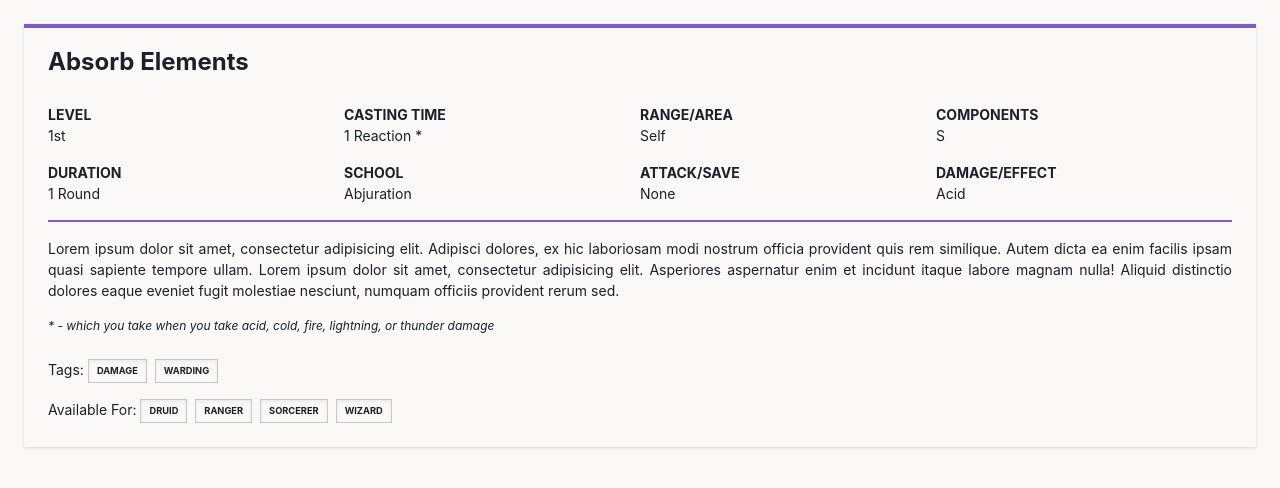
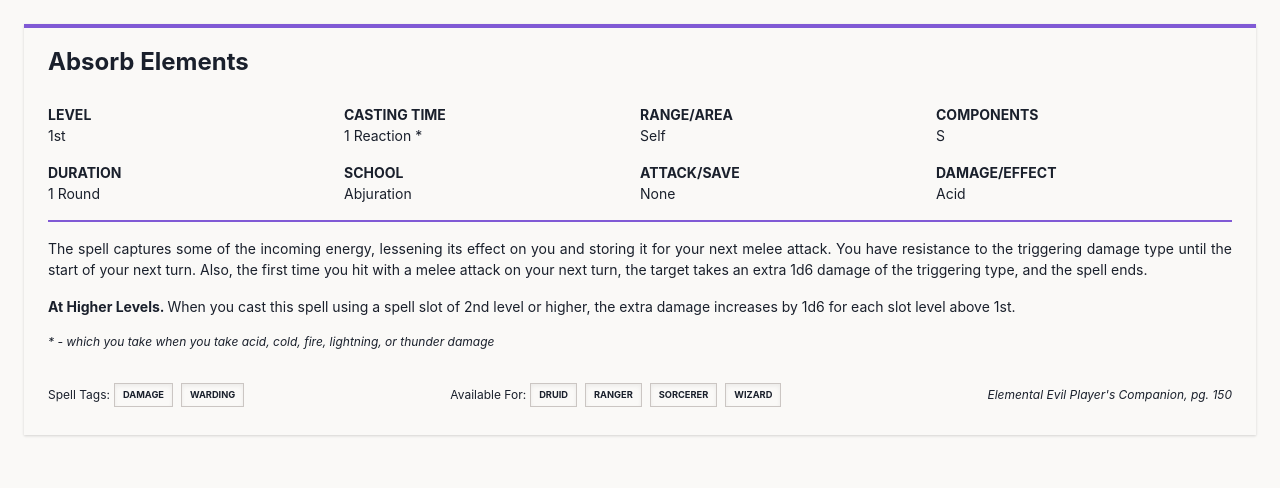
Before and after one commit to dnzv/broke-wizards-club, a React (Create React App) app: page / in a window 1280 px wide. Shown: the top 488 px of the page. Built offline with nearby package versions, Linux system fonts and the light colour scheme.

Commit message:
add higher level description and reference info

```diff
--- a/src/App.js
+++ b/src/App.js
@@ -4,11 +4,13 @@ import Spell from "./components/Spell";
 
 function App() {
     const name = 'Absorb Elements';
-    const description = `Lorem ipsum dolor sit amet, consectetur adipisicing elit. Adipisci dolores, ex hic laboriosam modi nostrum
-            officia provident quis rem similique. Autem dicta ea enim facilis ipsam quasi sapiente tempore ullam. Lorem
-            ipsum dolor sit amet, consectetur adipisicing elit. Asperiores aspernatur enim et incidunt itaque labore
-            magnam nulla! Aliquid distinctio dolores eaque eveniet fugit molestiae nesciunt, numquam officiis provident
-            rerum sed.`;
+    const description = `The spell captures some of the incoming energy,
+    lessening its effect on you and storing it for your next melee attack.
+    You have resistance to the triggering damage type until the start of your next turn.
+    Also, the first time you hit with a melee attack on your next turn,
+    the target takes an extra 1d6 damage of the triggering type, and the spell ends.`;
+    const higherLevel = `When you cast this spell using a spell slot of 2nd level or higher,
+    the extra damage increases by 1d6 for each slot level above 1st.`;
     const footnote = '* - which you take when you take acid, cold, fire, lightning, or thunder damage';
     const statBlock = {
         level: 1,
@@ -38,10 +40,13 @@ function App() {
     ];
     const classes = [ 'Druid', 'Ranger', 'Sorcerer', 'Wizard' ];
     const tags = [ 'Damage', 'Warding' ];
+    const reference = 'Elemental Evil Player\'s Companion, pg. 150';
     return (
         <div>
-            <Spell name={ name } description={ description } footnote={ footnote }
-                   stats={ stats } classes={ classes } tags={ tags }/>
+            <Spell name={ name } description={ description }
+                   higherLevel={ higherLevel } footnote={ footnote }
+                   stats={ stats } classes={ classes }
+                   tags={ tags } reference={ reference }/>
         </div>
     );
 }
--- a/src/components/Spell.js
+++ b/src/components/Spell.js
@@ -1,7 +1,7 @@
 import React from 'react'
 
 const Spell = props => (
-    <div className="m-6 px-6 pt-4 pb-6 shadow border-solid border-t-4 border-purple-600 text-gray-900">
+    <div className="m-6 px-6 pt-4 pb-4 shadow border-solid border-t-4 border-purple-600 text-gray-900">
         <p className="text-2xl font-bold mb-6 capitalize">{ props.name }</p>
         <div className="flex flex-wrap border-solid border-b-2 border-purple-600 mb-4">
             { props.stats.map(stat =>
@@ -12,24 +12,30 @@ const Spell = props => (
             ) }
         </div>
         <p className="text-sm text-justify mb-4">{ props.description }</p>
-        <p className="text-xs italic mb-6">{ props.footnote }</p>
-        <div className="flex flex-wrap mb-4">
-            <p className="text-sm">Tags:</p>
+        <p className="text-sm text-justify mb-4">
+            <span className="font-bold">At Higher Levels. </span>{ props.higherLevel }
+        </p>
+        <p className="text-xs italic mb-8">{ props.footnote }</p>
+        <div className="flex flex-wrap justify-between">
+            <div className="flex flex-wrap mb-2">
+                <p className="text-xs leading-loose">Spell Tags:</p>
                 { props.tags.map(tag =>
                     <div
                         style={ { fontSize: '0.58rem', borderColor: '#cbc6c3' } }
-                    className="font-bold uppercase mx-1 px-2 py-1
+                        className="font-bold uppercase mx-1 mb-1 px-2 py-1
                     border-solid border shadow-inner">{ tag }</div>
                 ) }
             </div>
-        <div className="flex flex-wrap">
-            <p className="text-sm">Available For:</p>
+            <div className="flex flex-wrap mb-2">
+                <p className="text-xs leading-loose">Available For:</p>
                 { props.classes.map(dndClass =>
                     <div
                         style={ { fontSize: '0.58rem', borderColor: '#cbc6c3' } }
-                    className="font-bold uppercase mx-1 px-2 py-1
+                        className="font-bold uppercase mx-1 mb-1 px-2 py-1
                     border-solid border shadow-inner">{ dndClass }</div>
                 ) }
+            </div>
+            <div className="text-xs italic leading-loose mb-2">{ props.reference }</div>
         </div>
     </div>
 );
```
Lines whose indentation alone changed are shown as unchanged.
